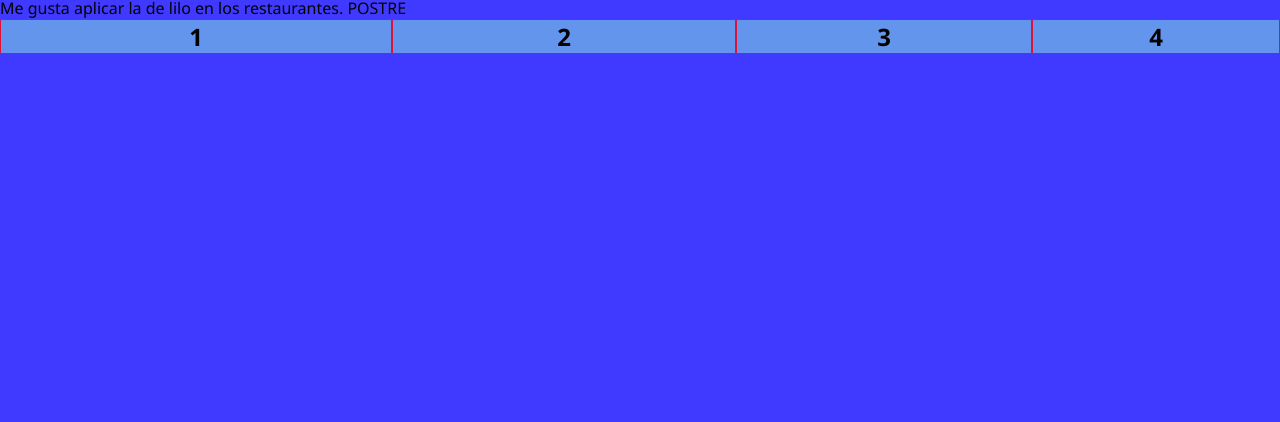
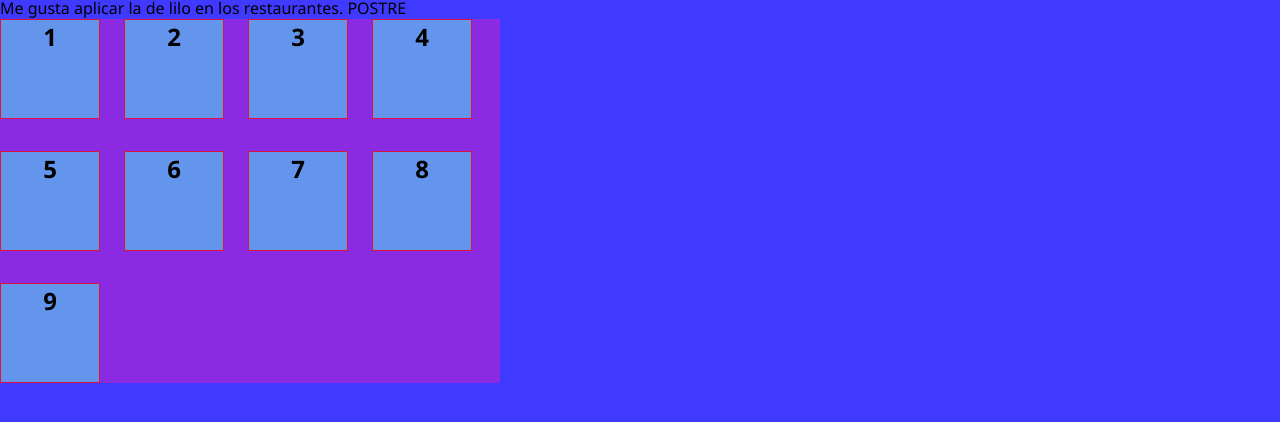
Before and after one commit to Takodepoio/flexbox-2, a plain HTML site: page index.html in a window 1280 px wide. Shown: the part 46-468 px from the top of the page. Drawn offline with Linux system fonts and the light colour scheme.

Commit message:
hoy aprendimos a usar gap

```diff
--- a/index.html
+++ b/index.html
@@ -10,10 +10,15 @@
     <h1>flexbox 2</h1>
     <p>Me gusta aplicar la de lilo en los restaurantes. POSTRE</p>
     <div class="container">
-       <div class="item apachurro1">1</div>
-       <div class="item apachurro2">2</div>
-       <div class="item apachurro3">3</div>
-       <div class="item apachurro4">4</div>
+       <div class="item">1</div>
+       <div class="item">2</div>
+       <div class="item">3</div>
+       <div class="item">4</div>
+       <div class="item">5</div>
+       <div class="item">6</div>
+       <div class="item">7</div>
+       <div class="item">8</div>
+       <div class="item">9</div>
        </div>
 </body>
 </html>
--- a/style.css
+++ b/style.css
@@ -9,41 +9,34 @@ body {
 }
 .container{
     background-color: blueviolet;
+    width: 500px;
     display: flex;
+    flex-wrap: wrap;
+    gap: 24px;/* unidades absolutas px y unidades relativas rem */
+    gap: 3rem;
+    column-gap: 24px; /* esto mueve la separecion de los elementos en el eje x */
+    row-gap: 32px; /* row-gap es el pespacio entre los elementos en horizontal */
 
 
 }
 
 .item {
-    flex-basis: 200px;
-    flex-grow: 1;
     border: 1px solid crimson ;
     background-color: cornflowerblue;
     text-align: center;
     font-size: 24px;
     font-weight:bold;
+    width: 100px;
+    height: 100px;
+    gap: 4px 32px; /* al poner dos valores en el gap el primer valor es para el eje horizontal y el segundo es para vertical
+     */
+
 
 }
-/* flex-shrink -> Esta propiedad funciona como un factor de contracción, encojimiento, reducción de los elementos de un contenedor flex
-flex-shrink: 1; Este es el valor por default de los items. Si no se declara estos es lo que aplica
+/*
+Gap -> Espacio entre los elementos.
 
-flex-shrink recibe valores númericos
+Escribe valoresen números con unidades relativas o absolutas.
+
+Esta propiedad se pasa el contenedor.
 */
- .apachurro1{
-    flex-grow: 4;
-    flex-shrink: 1;
-
-
- }
- .apachurro2{
-    flex-grow: 3;
-    flex-shrink: 2;
- }
- .apachurro3{
-    flex-grow: 2;
-    flex-shrink: 3;
- }
- .apachurro4{
-    flex-grow: 1;
-    flex-shrink: 4;
- }
```
